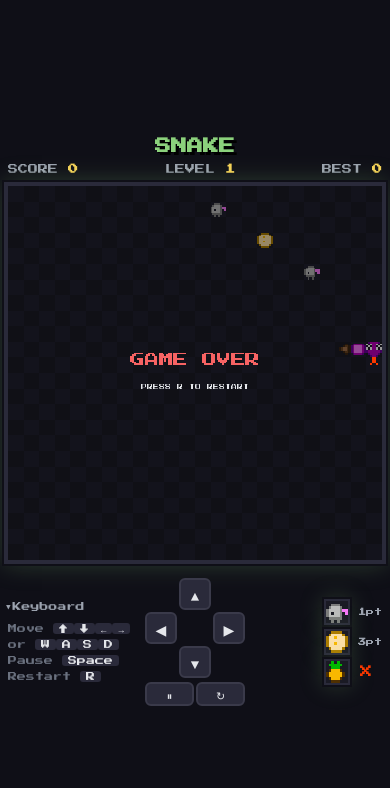
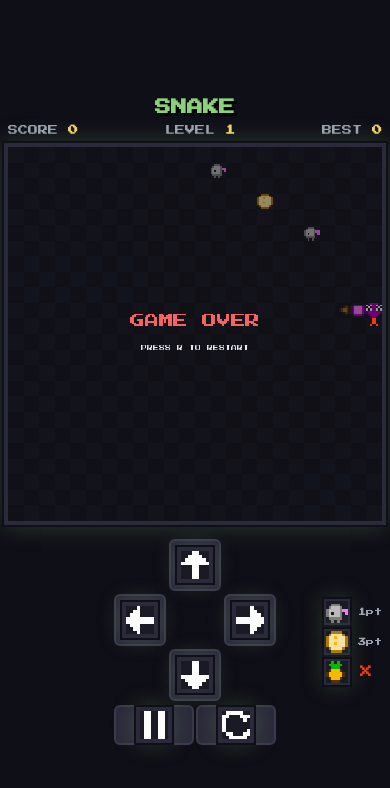
Before and after one commit to gidili/snake-bit, a plain HTML site: page index.html in a window 390 px wide. Drawn offline with Linux system fonts and the light colour scheme.

Commit message:
Replace button glyphs with 8-bit sprites, enlarge on mobile, hide keyboard info

```diff
--- a/game.js
+++ b/game.js
@@ -249,6 +249,77 @@
     R: '#F83800',
     '.': null,
   };
+
+  const SPR_BTN_UP = [
+    '...WW...',
+    '..WWWW..',
+    '.WWWWWW.',
+    'WWWWWWWW',
+    '...WW...',
+    '...WW...',
+    '...WW...',
+    '...WW...',
+  ];
+  const SPR_BTN_DOWN = [
+    '...WW...',
+    '...WW...',
+    '...WW...',
+    '...WW...',
+    'WWWWWWWW',
+    '.WWWWWW.',
+    '..WWWW..',
+    '...WW...',
+  ];
+  const SPR_BTN_LEFT = [
+    '...W....',
+    '..WW....',
+    '.WWW....',
+    'WWWWWWWW',
+    'WWWWWWWW',
+    '.WWW....',
+    '..WW....',
+    '...W....',
+  ];
+  const SPR_BTN_RIGHT = [
+    '....W...',
+    '....WW..',
+    '....WWW.',
+    'WWWWWWWW',
+    'WWWWWWWW',
+    '....WWW.',
+    '....WW..',
+    '....W...',
+  ];
+  const SPR_BTN_PAUSE = [
+    '.WW..WW.',
+    '.WW..WW.',
+    '.WW..WW.',
+    '.WW..WW.',
+    '.WW..WW.',
+    '.WW..WW.',
+    '.WW..WW.',
+    '.WW..WW.',
+  ];
+  const SPR_BTN_PLAY = [
+    '.W......',
+    '.WWW....',
+    '.WWWWW..',
+    '.WWWWWWW',
+    '.WWWWWWW',
+    '.WWWWW..',
+    '.WWW....',
+    '.W......',
+  ];
+  const SPR_BTN_RESTART = [
+    '.WWWWW..',
+    'WW...WWW',
+    'W.....W.',
+    'W.......',
+    'W.......',
+    'W......W',
+    '.WW...WW',
+    '..WWWWW.',
+  ];
 
   const SPR_HEAD = [
     '.dggggd.',
@@ -519,6 +590,17 @@
     document.getElementById('egg-pts').textContent = FOOD_TYPES.egg.value;
   }
 
+  const DIR_SPRITES = {
+    up: SPR_BTN_UP, down: SPR_BTN_DOWN, left: SPR_BTN_LEFT, right: SPR_BTN_RIGHT,
+  };
+  function initButtonIcons() {
+    document.querySelectorAll('.dpad-btn').forEach(btn => {
+      renderSpriteToCanvas(DIR_SPRITES[btn.dataset.dir], btn.querySelector('.btn-icon'));
+    });
+    renderSpriteToCanvas(SPR_BTN_PAUSE, document.querySelector('#btn-pause .btn-icon'));
+    renderSpriteToCanvas(SPR_BTN_RESTART, document.querySelector('#btn-restart .btn-icon'));
+  }
+
   // Pick from fixed NES-master-palette schemes. No interpolation — authentic hardware colors only.
   const SNAKE_SCHEMES = [
     { d: '#005800', g: '#00A800', h: '#58F898' }, // classic green
@@ -655,6 +737,7 @@
   };
 
   const pauseBtn = document.getElementById('btn-pause');
+  const pauseIcon = pauseBtn.querySelector('.btn-icon');
 
   function togglePause() {
     if (!alive) return;
@@ -665,7 +748,7 @@
       pausedTotal += performance.now() - pausedAt;
       lastTick = performance.now();
     }
-    pauseBtn.textContent = paused ? '▶' : '⏸';
+    renderSpriteToCanvas(paused ? SPR_BTN_PLAY : SPR_BTN_PAUSE, pauseIcon);
     pauseBtn.setAttribute('aria-label', paused ? 'Resume' : 'Pause');
   }
 
@@ -687,7 +770,7 @@
   });
   document.getElementById('btn-restart').addEventListener('click', (e) => {
     reset();
-    pauseBtn.textContent = '⏸';
+    renderSpriteToCanvas(SPR_BTN_PAUSE, pauseIcon);
     pauseBtn.setAttribute('aria-label', 'Pause');
     e.currentTarget.blur();
   });
@@ -730,6 +813,7 @@
   kbdInfoEl.open = !window.matchMedia('(pointer: coarse)').matches;
 
   initLegend();
+  initButtonIcons();
   reset();
   requestAnimationFrame(loop);
 })();
--- a/index.html
+++ b/index.html
@@ -136,21 +136,30 @@
     color: #e5e7eb;
     border: 2px solid #3a3a4a;
     border-radius: 6px;
-    font-size: 14px;
-    line-height: 1;
+    line-height: 0;
     font-family: inherit;
     cursor: pointer;
     user-select: none;
     touch-action: manipulation;
     padding: 0;
+    display: flex;
+    align-items: center;
+    justify-content: center;
   }
   .dpad-btn:active, .action-btn:active {
     background: #3a3a4a;
     transform: scale(0.94);
   }
   .action-btn {
-    height: 26px;
-    font-size: 12px;
+    height: 28px;
+  }
+  .btn-icon {
+    image-rendering: pixelated;
+    image-rendering: crisp-edges;
+    width: 20px;
+    height: 20px;
+    display: block;
+    pointer-events: none;
   }
   .dpad-btn[data-dir="up"]    { grid-column: 2; grid-row: 1; }
   .dpad-btn[data-dir="left"]  { grid-column: 1; grid-row: 2; }
@@ -169,21 +178,24 @@
     #hud { width: 100%; max-width: 520px; margin-bottom: 8px; }
     canvas#game {
       width: 100%;
-      max-width: min(100vw - 16px, 100vh - 200px);
+      max-width: min(100vw - 16px, 100vh - 300px);
     }
     #controls {
       max-width: 100%;
+      grid-template-columns: 1fr auto 1fr;
       gap: 10px;
       font-size: 7px;
     }
+    #kbd-info { display: none; }
     #dpad {
-      grid-template-columns: repeat(3, 32px);
-      grid-template-rows: repeat(3, 32px);
+      grid-template-columns: repeat(3, 52px);
+      grid-template-rows: repeat(3, 52px);
+      gap: 3px;
     }
-    .action-btn { height: 24px; font-size: 11px; }
+    .action-btn { height: 40px; }
+    .btn-icon { width: 28px; height: 28px; }
     #legend { font-size: 8px; gap: 4px; }
     .legend-sprite { width: 22px; height: 22px; }
-    #kbd-info { font-size: 9px; }
   }
 </style>
 </head>
@@ -207,14 +219,14 @@
     </details>
     <div id="control-cluster">
       <div id="dpad" role="group" aria-label="Directional pad">
-        <button class="dpad-btn" data-dir="up" aria-label="Up">▲</button>
-        <button class="dpad-btn" data-dir="left" aria-label="Left">◀</button>
-        <button class="dpad-btn" data-dir="right" aria-label="Right">▶</button>
-        <button class="dpad-btn" data-dir="down" aria-label="Down">▼</button>
+        <button class="dpad-btn" data-dir="up" aria-label="Up"><canvas class="btn-icon" width="24" height="24"></canvas></button>
+        <button class="dpad-btn" data-dir="left" aria-label="Left"><canvas class="btn-icon" width="24" height="24"></canvas></button>
+        <button class="dpad-btn" data-dir="right" aria-label="Right"><canvas class="btn-icon" width="24" height="24"></canvas></button>
+        <button class="dpad-btn" data-dir="down" aria-label="Down"><canvas class="btn-icon" width="24" height="24"></canvas></button>
       </div>
       <div id="action-row">
-        <button class="action-btn" id="btn-pause" aria-label="Pause">⏸</button>
-        <button class="action-btn" id="btn-restart" aria-label="Restart">↻</button>
+        <button class="action-btn" id="btn-pause" aria-label="Pause"><canvas class="btn-icon" width="24" height="24"></canvas></button>
+        <button class="action-btn" id="btn-restart" aria-label="Restart"><canvas class="btn-icon" width="24" height="24"></canvas></button>
       </div>
     </div>
     <div id="legend">
```
